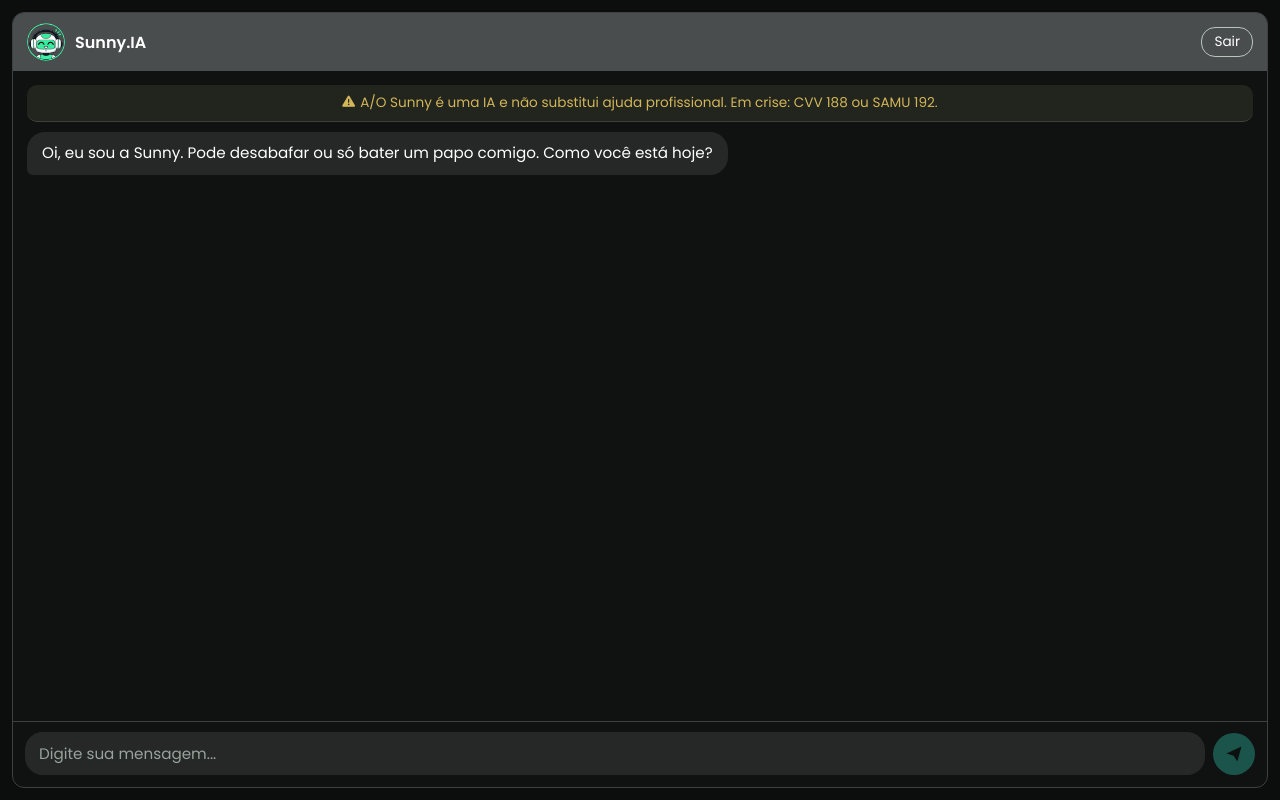
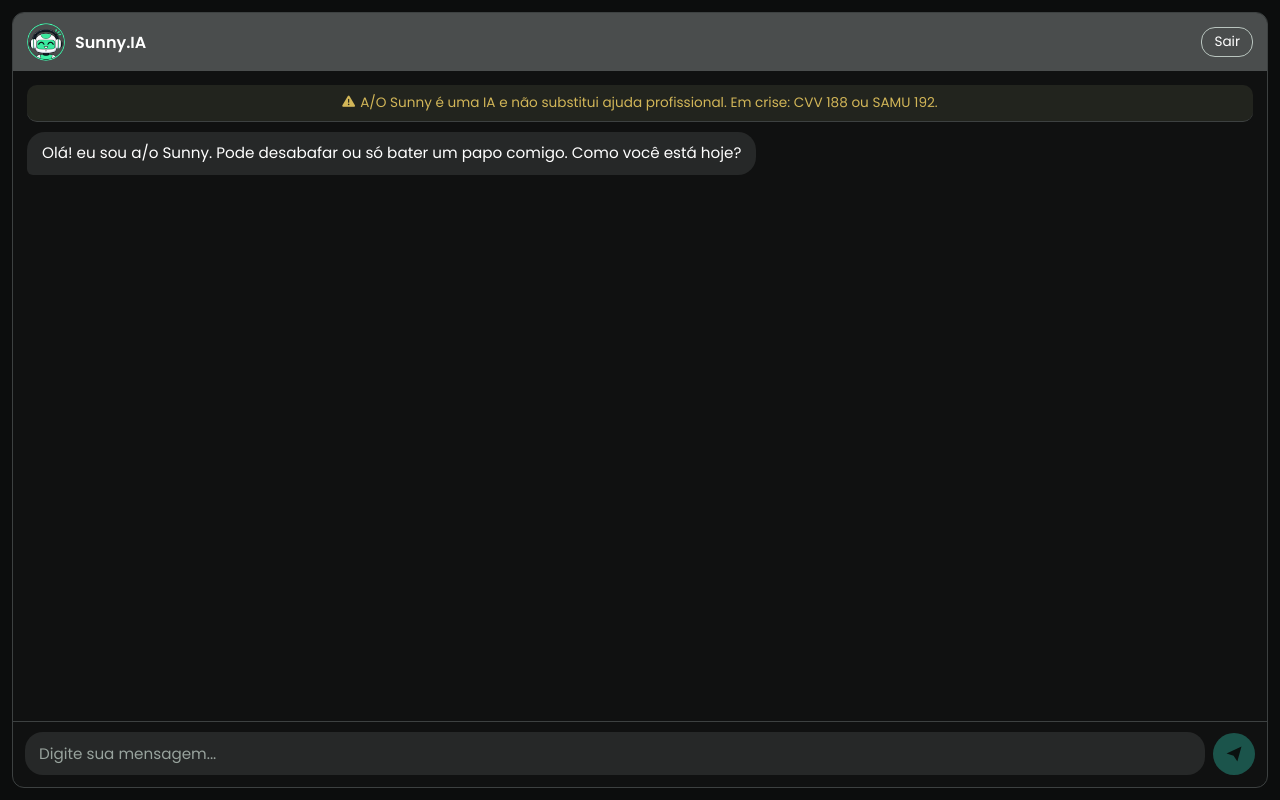
Before and after one commit to victorrxyv/sunnyIA, a React (Vite) app: page /chat in a window 1280 px wide. Built offline with nearby package versions, Linux system fonts and the light colour scheme.

Commit message:
Atualizar o ChatPage.jsx

```diff
--- a/src/pages/ChatPage.jsx
+++ b/src/pages/ChatPage.jsx
@@ -5,7 +5,7 @@ import Robot from '../components/Robot.jsx'
 import Composer from '../components/Composer.jsx'
 
 const WELCOME =
-  'Oi, eu sou a Sunny. Pode desabafar ou só bater um papo comigo. Como você está hoje?'
+  'Olá! eu sou a/o Sunny. Pode desabafar ou só bater um papo comigo. Como você está hoje?'
 const ERROR_TEXT = 'Não consegui responder agora. Tente enviar de novo em instantes.'
 
 export default function ChatPage() {
```
